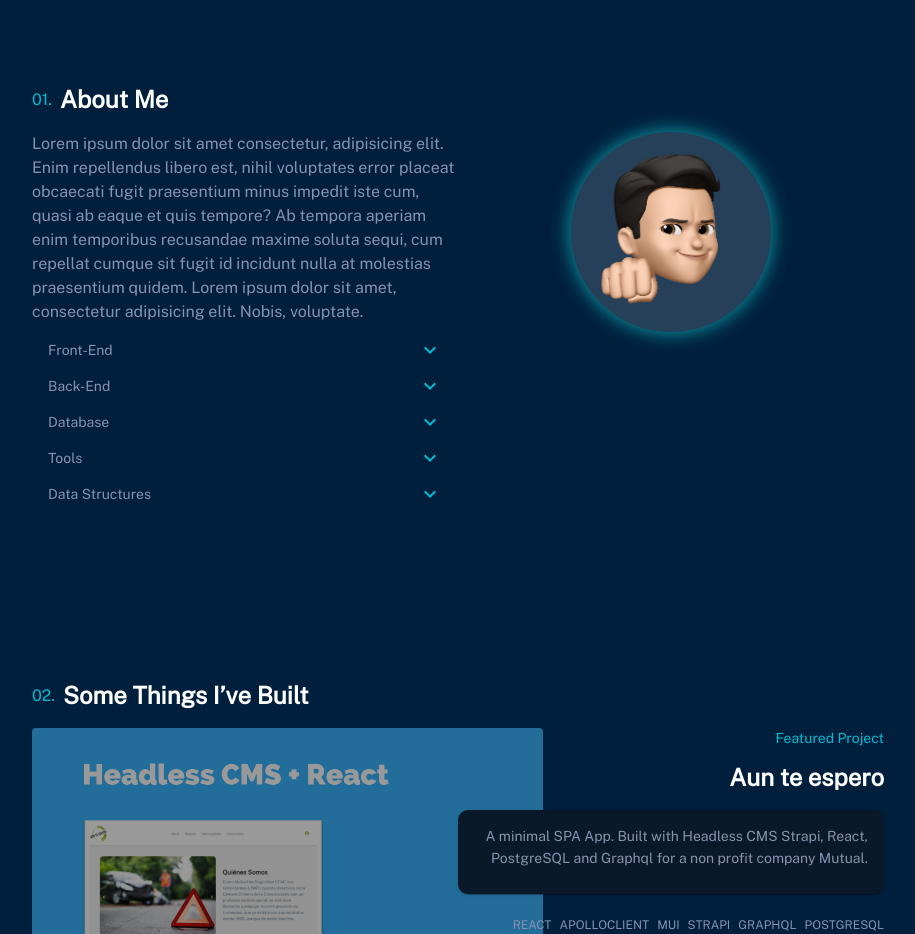
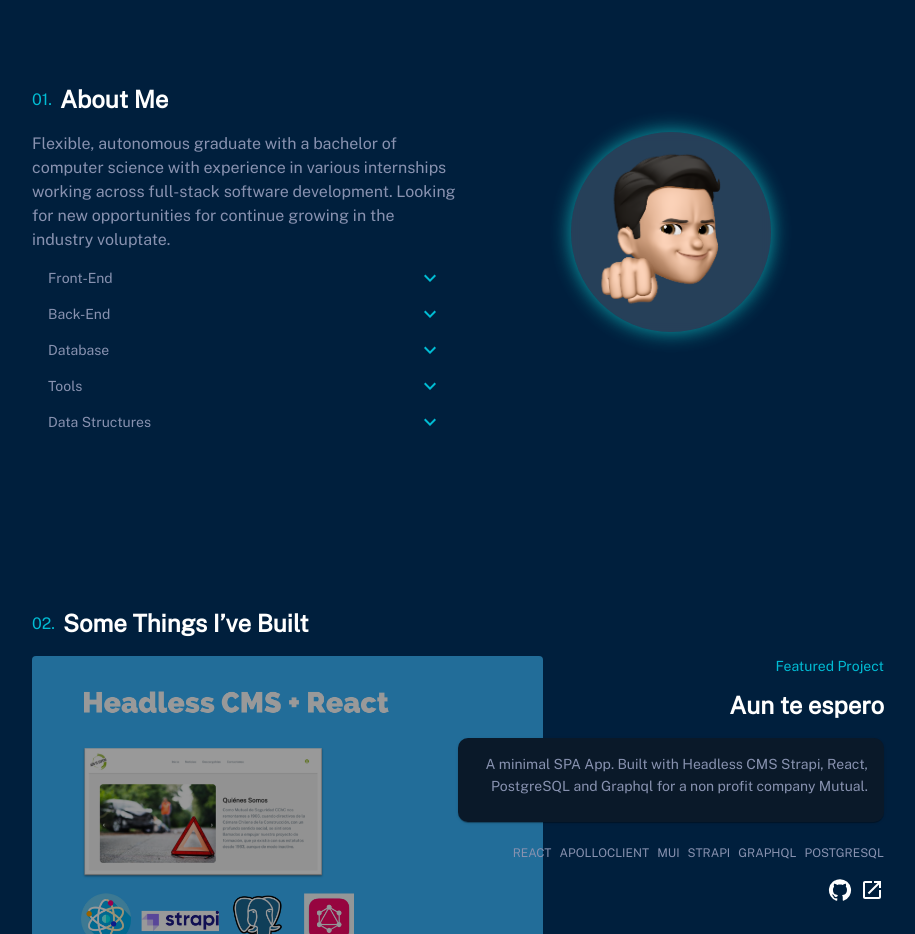
Before and after one commit to alejandroBarraza/portfoliov2, a React (Create React App) app: page / in a window 1280 px wide. Shown: the part 820-1754 px from the top of the page, without its empty margins (182-1097 px from the left). Built offline with nearby package versions, Linux system fonts and the light colour scheme.

Commit message:
Added description at home profile

```diff
--- a/src/components/about/Description.js
+++ b/src/components/about/Description.js
@@ -1,17 +1,14 @@
-import React from 'react';
-import { Box, Typography } from '@mui/material';
+import React from 'react'
+import { Box, Typography } from '@mui/material'
 
 export const DescriptionInfo = () => {
     return (
         <Box>
             <Typography variant='p' sx={{ color: '#8892b0', lineHeight: '1.5rem' }}>
-                Lorem ipsum dolor sit amet consectetur, adipisicing elit. Enim repellendus libero
-                est, nihil voluptates error placeat obcaecati fugit praesentium minus impedit iste
-                cum, quasi ab eaque et quis tempore? Ab tempora aperiam enim temporibus recusandae
-                maxime soluta sequi, cum repellat cumque sit fugit id incidunt nulla at molestias
-                praesentium quidem. Lorem ipsum dolor sit amet, consectetur adipisicing elit. Nobis,
-                voluptate.
+                Flexible, autonomous graduate with a bachelor of computer science with experience in
+                various internships working across full-stack software development. Looking for new
+                opportunities for continue growing in the industry voluptate.
             </Typography>
         </Box>
-    );
-};
+    )
+}
```
